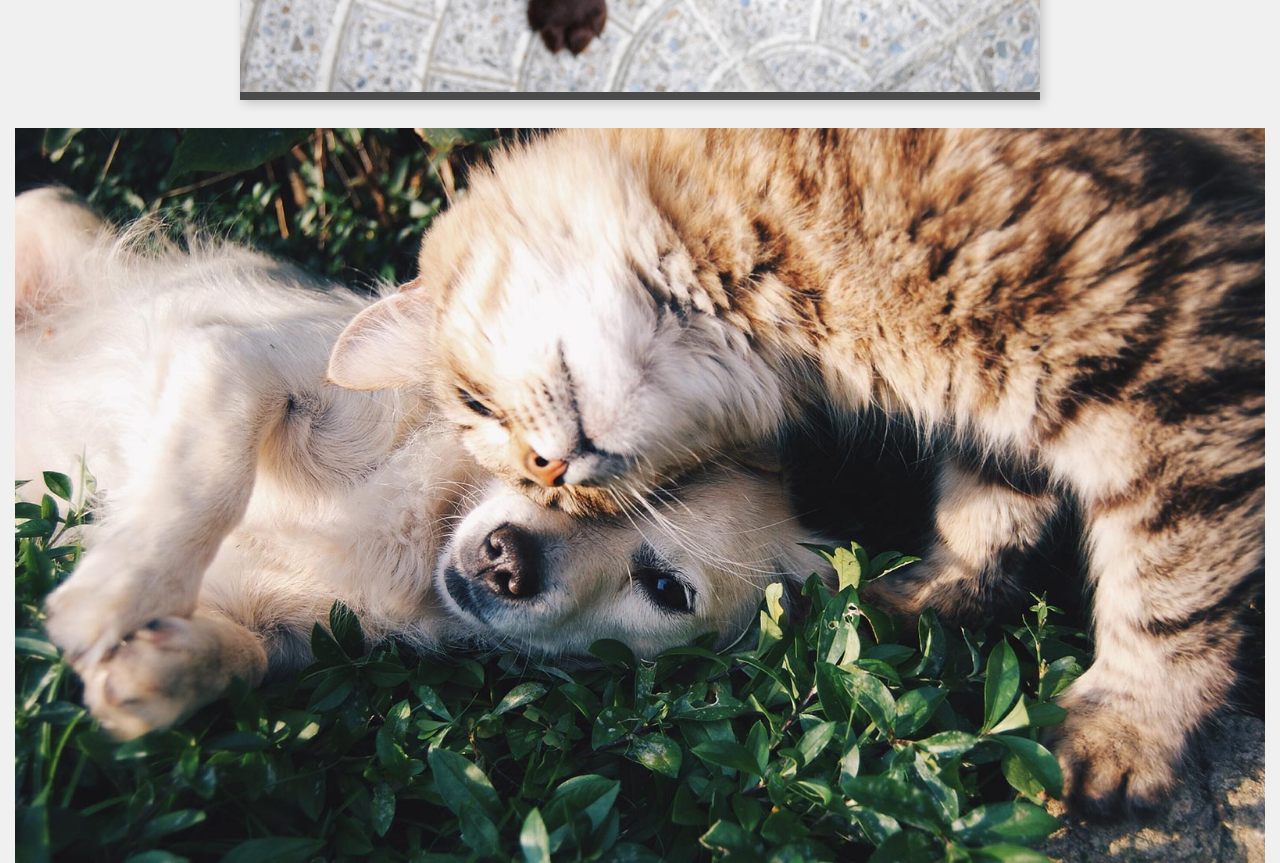
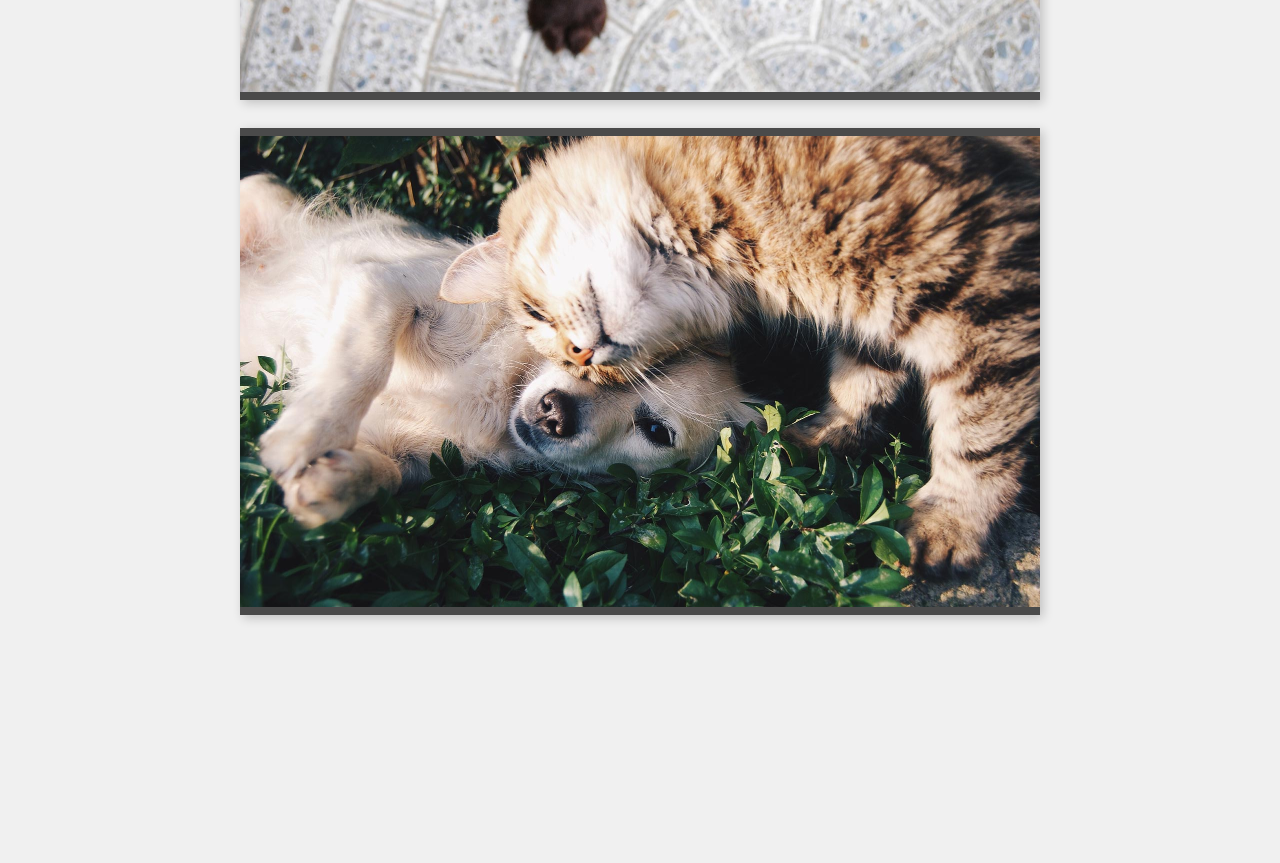
Before and after one commit to Prince-Vohra/hi, a plain HTML site: page index.html in a window 1280 px wide. Shown: the part 720-1583 px from the top of the page. After the commit the page ends 1363 px from the top, so only its background shows below. Drawn offline with Linux system fonts and the light colour scheme.

Commit message:
Add files via upload

```diff
--- a/index.html
+++ b/index.html
@@ -17,7 +17,7 @@
   <div class="photo">
     <img src="images/dog.jpg" alt="A cute dog.">
   </div>
-	<hello
+
   <div class="photo">
     <img src="images/cat-dog.jpg" alt="A dog and cat.">
   </div>
```
